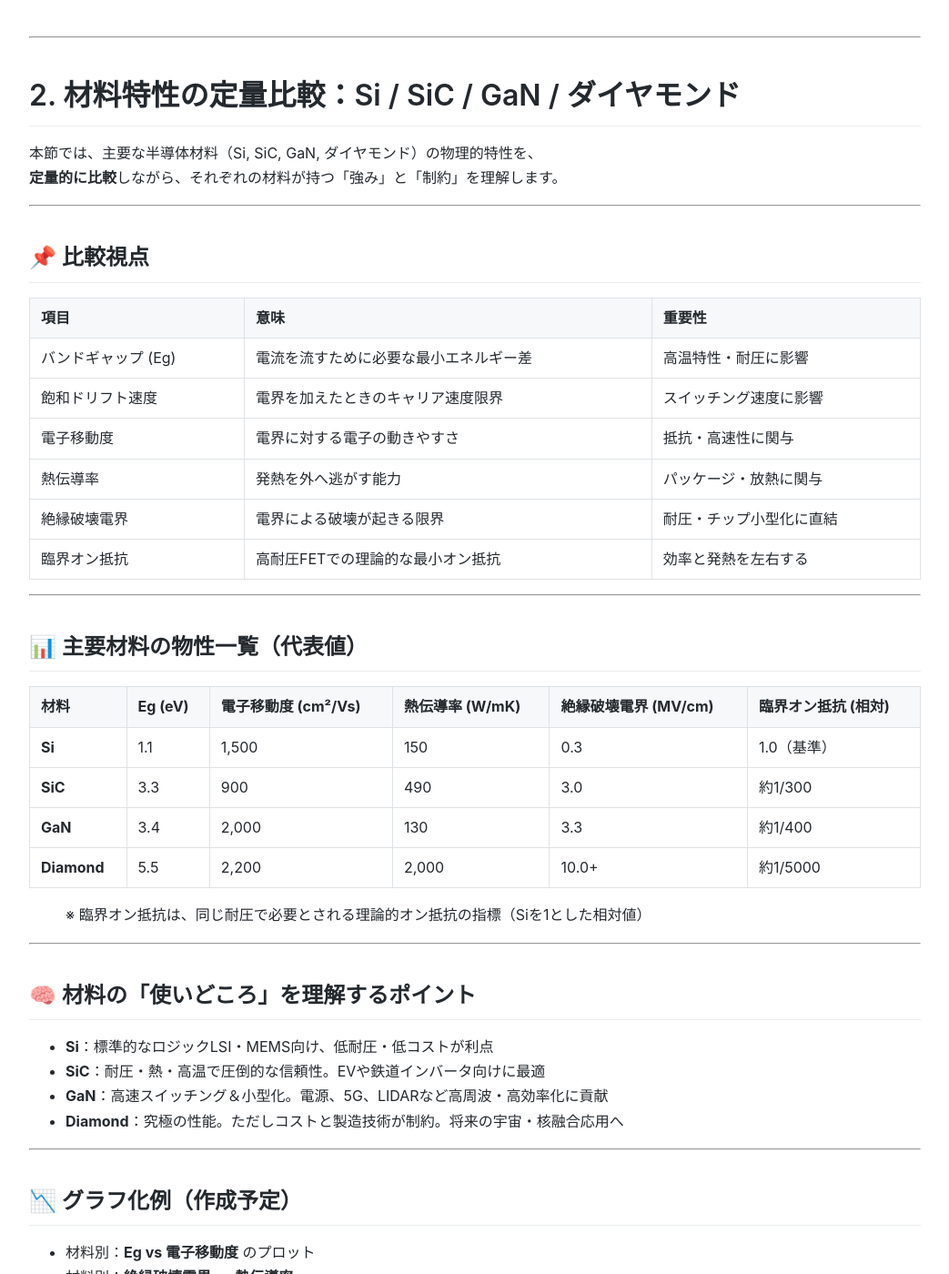
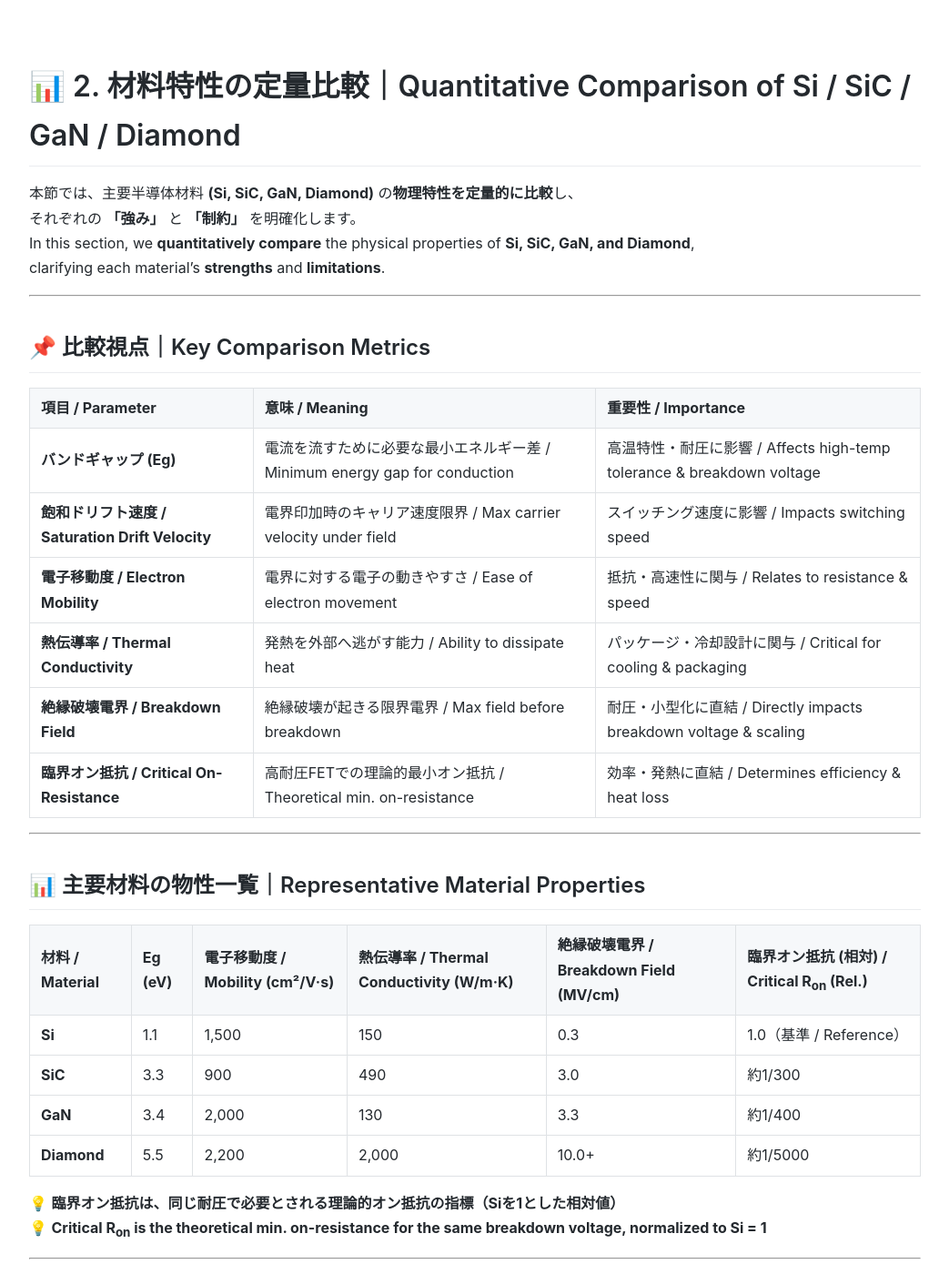
Before and after one commit to Samizo-AITL/Edusemi-Plus, a Jekyll site: the page built from materials/2_material_properties.md, in a window 1280 px wide and 1400 px high. Shown: the whole window at 91% size, without its empty margins (118-1161 px from the left). Built offline with Jekyll 4.4.1, drawn with Linux system fonts in a browser that asks for light colours; some of the changed text lies outside the part shown.

Commit message:
Update 2_material_properties.md

```diff
--- a/materials/2_material_properties.md
+++ b/materials/2_material_properties.md
@@ -1,63 +1,77 @@
 ---
 layout: default
-title: 2. 材料特性の定量比較：Si / SiC / GaN / ダイヤモンド
+title: 2. 材料特性の定量比較｜Quantitative Comparison of Si / SiC / GaN / Diamond
 ---
+
+# 📊 2. 材料特性の定量比較｜Quantitative Comparison of Si / SiC / GaN / Diamond
+
+本節では、主要半導体材料 **(Si, SiC, GaN, Diamond)** の**物理特性を定量的に比較**し、
+それぞれの **「強み」** と **「制約」** を明確化します。
+In this section, we **quantitatively compare** the physical properties of **Si, SiC, GaN, and Diamond**,
+clarifying each material’s **strengths** and **limitations**.
 
 ---
 
-# 2. 材料特性の定量比較：Si / SiC / GaN / ダイヤモンド
+## 📌 比較視点｜Key Comparison Metrics
 
-本節では、主要な半導体材料（Si, SiC, GaN, ダイヤモンド）の物理的特性を、
-**定量的に比較**しながら、それぞれの材料が持つ「強み」と「制約」を理解します。
+| **項目 / Parameter** | **意味 / Meaning** | **重要性 / Importance** |
+|----------------------|--------------------|--------------------------|
+| **バンドギャップ (Eg)** | 電流を流すために必要な最小エネルギー差 / Minimum energy gap for conduction | 高温特性・耐圧に影響 / Affects high-temp tolerance & breakdown voltage |
+| **飽和ドリフト速度 / Saturation Drift Velocity** | 電界印加時のキャリア速度限界 / Max carrier velocity under field | スイッチング速度に影響 / Impacts switching speed |
+| **電子移動度 / Electron Mobility** | 電界に対する電子の動きやすさ / Ease of electron movement | 抵抗・高速性に関与 / Relates to resistance & speed |
+| **熱伝導率 / Thermal Conductivity** | 発熱を外部へ逃がす能力 / Ability to dissipate heat | パッケージ・冷却設計に関与 / Critical for cooling & packaging |
+| **絶縁破壊電界 / Breakdown Field** | 絶縁破壊が起きる限界電界 / Max field before breakdown | 耐圧・小型化に直結 / Directly impacts breakdown voltage & scaling |
+| **臨界オン抵抗 / Critical On-Resistance** | 高耐圧FETでの理論的最小オン抵抗 / Theoretical min. on-resistance | 効率・発熱に直結 / Determines efficiency & heat loss |
 
 ---
 
-## 📌 比較視点
+## 📊 主要材料の物性一覧｜Representative Material Properties
 
-| 項目 | 意味 | 重要性 |
-|------|------|--------|
-| バンドギャップ (Eg) | 電流を流すために必要な最小エネルギー差 | 高温特性・耐圧に影響 |
-| 飽和ドリフト速度 | 電界を加えたときのキャリア速度限界 | スイッチング速度に影響 |
-| 電子移動度 | 電界に対する電子の動きやすさ | 抵抗・高速性に関与 |
-| 熱伝導率 | 発熱を外へ逃がす能力 | パッケージ・放熱に関与 |
-| 絶縁破壊電界 | 電界による破壊が起きる限界 | 耐圧・チップ小型化に直結 |
-| 臨界オン抵抗 | 高耐圧FETでの理論的な最小オン抵抗 | 効率と発熱を左右する |
+| **材料 / Material** | **Eg (eV)** | **電子移動度 / Mobility (cm²/V·s)** | **熱伝導率 / Thermal Conductivity (W/m·K)** | **絶縁破壊電界 / Breakdown Field (MV/cm)** | **臨界オン抵抗 (相対) / Critical R<sub>on</sub> (Rel.)** |
+|---------------------|------------|--------------------------------------|---------------------------------------------|----------------------------------------------|----------------------------------------------|
+| **Si**              | 1.1  | 1,500  | 150   | 0.3   | 1.0（基準 / Reference） |
+| **SiC**             | 3.3  | 900    | 490   | 3.0   | 約1/300 |
+| **GaN**             | 3.4  | 2,000  | 130   | 3.3   | 約1/400 |
+| **Diamond**         | 5.5  | 2,200  | 2,000 | 10.0+ | 約1/5000 |
+
+💡 **臨界オン抵抗は、同じ耐圧で必要とされる理論的オン抵抗の指標（Siを1とした相対値）**
+💡 **Critical R<sub>on</sub> is the theoretical min. on-resistance for the same breakdown voltage, normalized to Si = 1**
 
 ---
 
-## 📊 主要材料の物性一覧（代表値）
+## 🧠 材料の使いどころ｜Where Each Material Excels
 
-| 材料 | Eg (eV) | 電子移動度 (cm²/Vs) | 熱伝導率 (W/mK) | 絶縁破壊電界 (MV/cm) | 臨界オン抵抗 (相対) |
-|--------|---------|----------------------|-------------------|------------------------|----------------------|
-| **Si** | 1.1 | 1,500 | 150 | 0.3 | 1.0（基準） |
-| **SiC** | 3.3 | 900 | 490 | 3.0 | 約1/300 |
-| **GaN** | 3.4 | 2,000 | 130 | 3.3 | 約1/400 |
-| **Diamond** | 5.5 | 2,200 | 2,000 | 10.0+ | 約1/5000 |
-
-> ※ 臨界オン抵抗は、同じ耐圧で必要とされる理論的オン抵抗の指標（Siを1とした相対値）
+- **Si** → 標準ロジックLSI・MEMS、低耐圧・低コストが利点
+  **Standard LSI/MEMS, low-voltage & cost advantage**
+- **SiC** → 高耐圧・高温・高信頼性、EV・鉄道インバータに最適
+  **High voltage/temp reliability, ideal for EV & railway inverters**
+- **GaN** → 高速スイッチング＆小型化、電源・5G・LIDARに有効
+  **High-speed switching & miniaturization, effective for power, 5G, LiDAR**
+- **Diamond** → 性能限界を超えるがコスト高、宇宙・核融合応用へ
+  **Ultimate performance but costly, suited for space & nuclear fusion**
 
 ---
 
-## 🧠 材料の「使いどころ」を理解するポイント
+## 📉 グラフ化例（予定）｜Planned Graphs
 
-- **Si**：標準的なロジックLSI・MEMS向け、低耐圧・低コストが利点
-- **SiC**：耐圧・熱・高温で圧倒的な信頼性。EVや鉄道インバータ向けに最適
-- **GaN**：高速スイッチング＆小型化。電源、5G、LIDARなど高周波・高効率化に貢献
-- **Diamond**：究極の性能。ただしコストと製造技術が制約。将来の宇宙・核融合応用へ
+- **Eg vs Mobility** plot for each material
+- **Breakdown Field vs Thermal Conductivity** plot
+- **Critical R<sub>on</sub> vs Breakdown Voltage** with theoretical limits
+
+👉 これらは `/images/` に後日追加予定です。
+👉 These plots will be added later in `/images/`.
 
 ---
 
-## 📉 グラフ化例（作成予定）
+## 📎 次節への接続｜Next Section
 
-- 材料別：**Eg vs 電子移動度** のプロット
-- 材料別：**絶縁破壊電界 vs 熱伝導率**
-- 材料別：**臨界オン抵抗 vs 耐圧（理論線付き）**
-
-👉 `/images/` に後日追加予定です。
+[3. 材料応用マッピング｜Applications Mapping](./3_applications.md) では、
+ここで比較した材料特性が **どのアプリケーションに最適化されるか** を解説します。
+In the next section, we discuss how these material properties map to **specific applications**.
 
 ---
 
-## 🔁 次節への接続
-
-📎 [3_applications.md](./3_applications.md) では、
-ここで比較した材料特性が、**具体的な製品・アプリケーションにどう生かされるか**を解説します。
+## 🔄 ナビゲーション / Navigation
+- **◀ 前節 / Previous:** [1. Si・SiC・GaN・ダイヤモンド｜なぜ材料を変える必要があるのか？](./1_si_vs_sic_gan.md)
+- **▶ 次節 / Next:** [3. 材料応用マッピング｜Applications Mapping](./3_applications.md)
+- **🔙 README:** [Materials｜半導体材料の特性と応用選定](./README.md)
```
